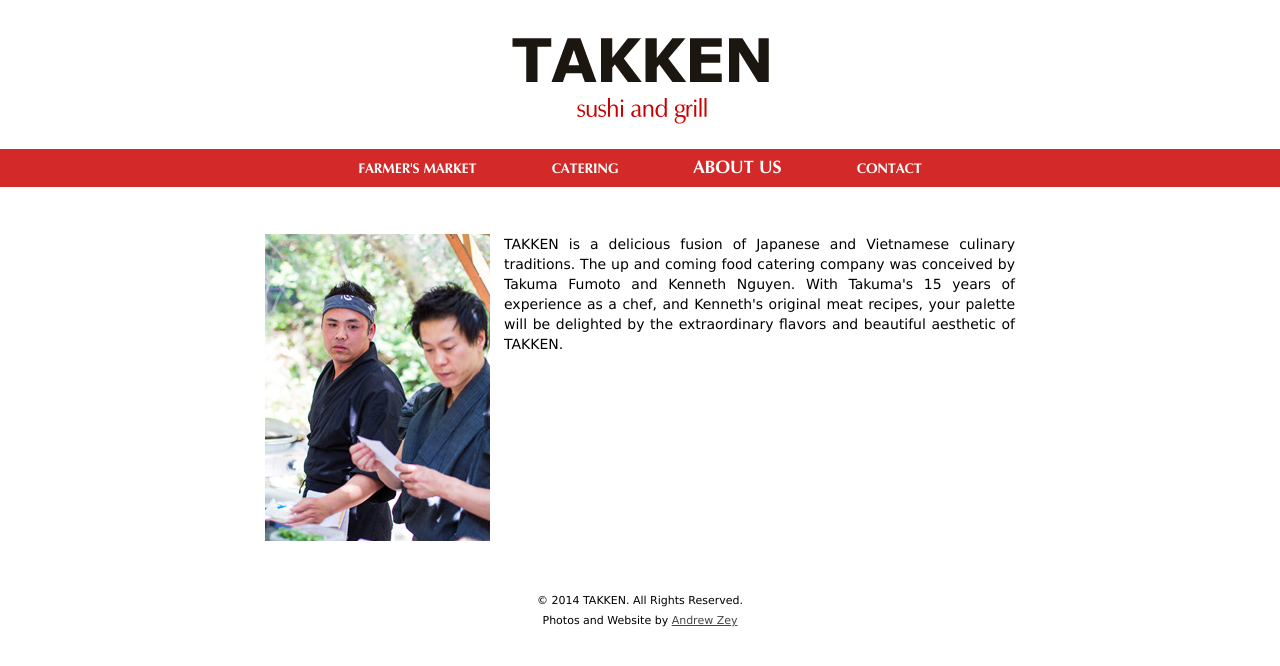
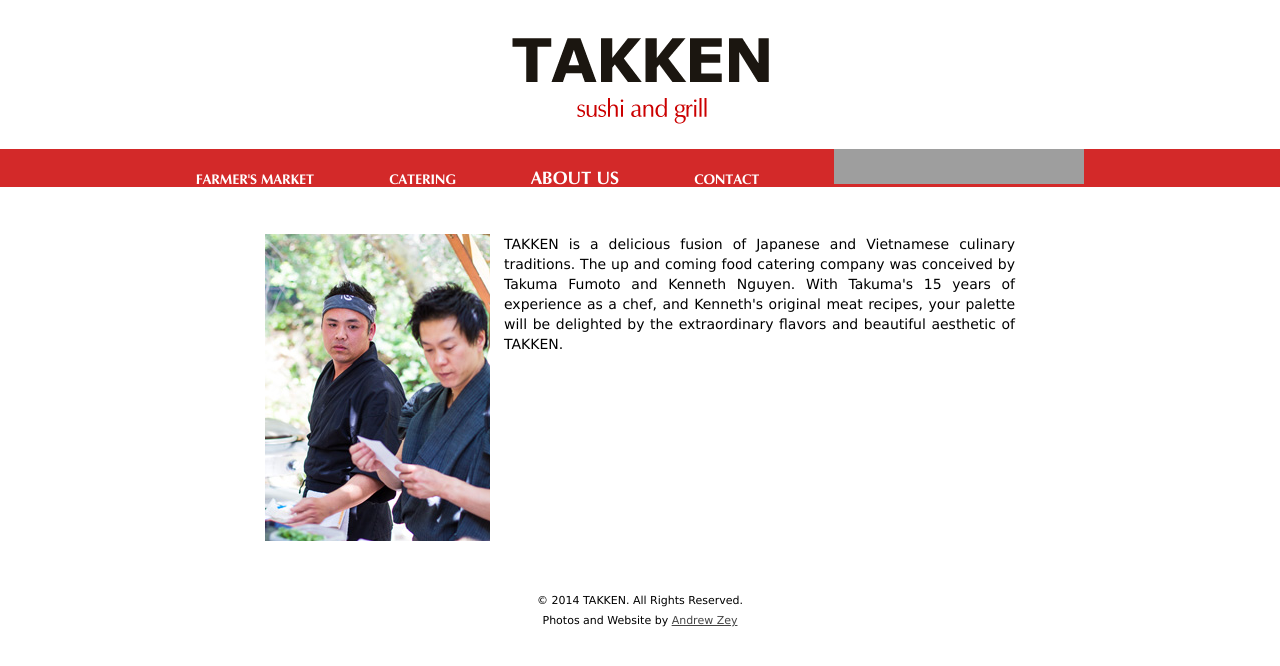
Before and after one commit to andrewzey/takken, a plain HTML site: page about.html in a window 1280 px wide. Drawn offline with Linux system fonts and the light colour scheme; grey boxes are pictures that could not be loaded.

Commit message:
added facebook like button

```diff
--- a/about.html
+++ b/about.html
@@ -20,6 +20,9 @@
 			<li id="catering"><a href="catering">CATERING</a></li>
 			<li id="about"><a href="about">ABOUT US</a></li>
 			<li id="contact"><a href="contact">CONTACT</a></li>
+			<li id="fb-like">
+				<iframe src="//www.facebook.com/plugins/like.php?href=http%3A%2F%2Ffacebook.com%2Filovetakken&amp;send=false&amp;layout=standard&amp;width=250&amp;show_faces=false&amp;action=like&amp;colorscheme=light&amp;font&amp;height=35" scrolling="no" frameborder="0" style="border:none; overflow:hidden; width:250px; height:35px;" allowTransparency="true"></iframe>
+			</li>
 		</ul>
 	</div><!--end header-->
 
```
Also changed, not shown: catering.html (+3 -0 lines), contact.html (+3 -0 lines), index.html (+3 -0 lines).
